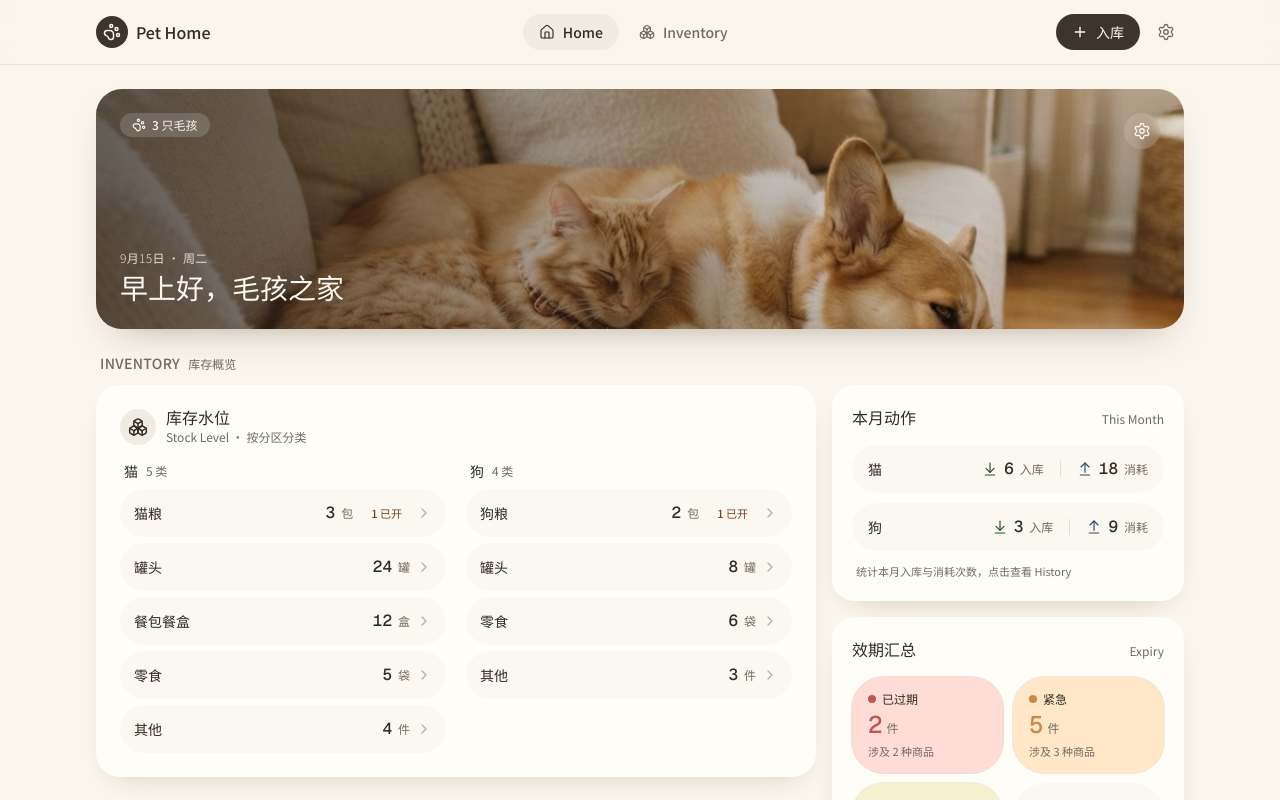
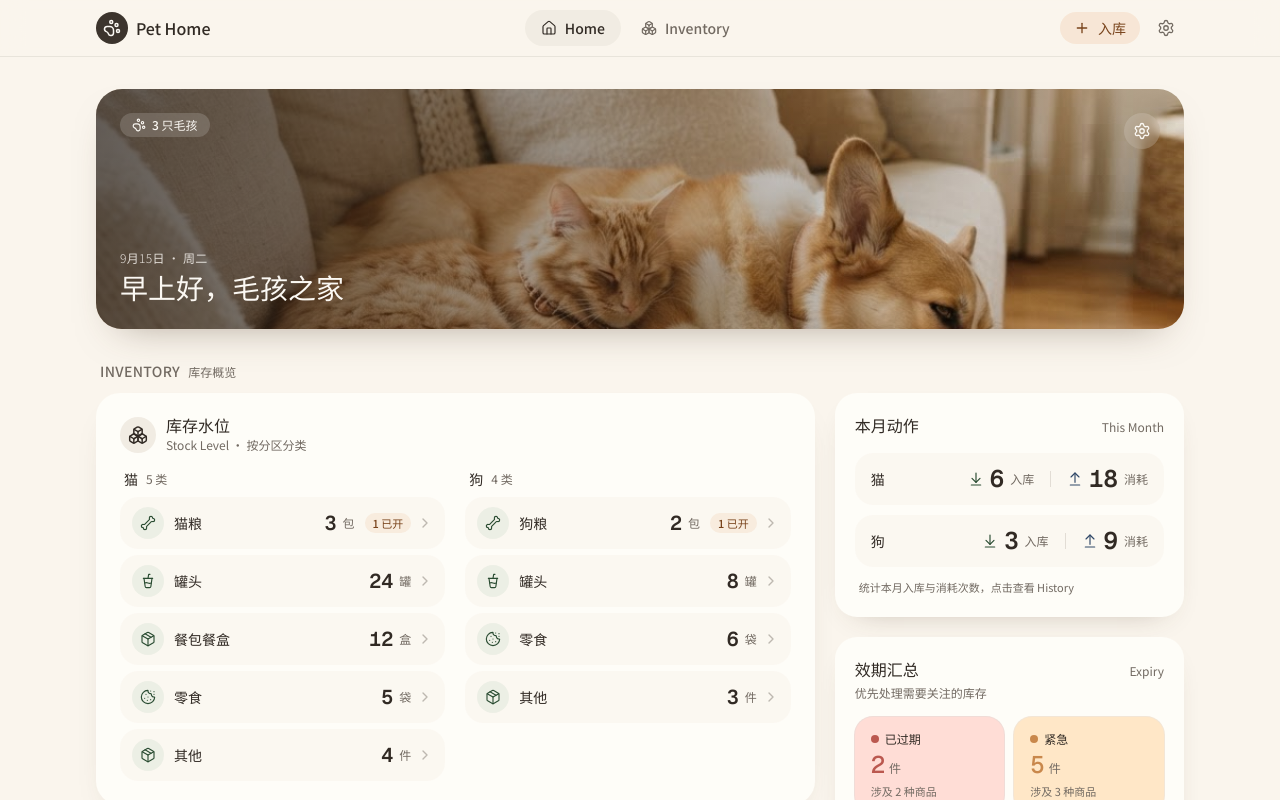
Before and after one commit to ivyliu-collab/mayo-and-bonnie, a Next.js app: page / in a window 1280 px wide. Shown: the top 800 px of the page. Built offline with nearby package versions, Linux system fonts and the light colour scheme.

Commit message:
feat: adjust spacing and add icons to stock level card and enhance expiry card layout

```diff
--- a/app/page.tsx
+++ b/app/page.tsx
@@ -11,11 +11,11 @@ export default function HomePage() {
     <div className="min-h-dvh bg-background">
       <TopBar />
 
-      <main className="mx-auto max-w-6xl px-4 pb-28 pt-4 md:px-8 md:pb-12 md:pt-6">
+      <main className="mx-auto max-w-6xl px-4 pb-28 pt-5 md:px-8 md:pb-12 md:pt-8">
         <Hero />
 
         {/* Inventory Dashboard — primary content */}
-        <div className="mt-5 md:mt-6">
+        <div className="mt-6 md:mt-8">
           <div className="mb-3 flex items-baseline gap-2 px-1">
             <h2 className="text-sm font-medium uppercase tracking-wide text-muted-foreground">
               Inventory
@@ -23,11 +23,11 @@ export default function HomePage() {
             <span className="text-xs text-muted-foreground">库存概览</span>
           </div>
 
-          <div className="grid gap-4 md:grid-cols-3">
+          <div className="grid gap-5 md:grid-cols-3">
             <div className="md:col-span-2">
               <StockLevelCard />
             </div>
-            <div className="flex flex-col gap-4">
+            <div className="flex flex-col gap-5">
               <ThisMonthCard />
               <ExpiryCard />
             </div>
--- a/components/home/expiry-card.tsx
+++ b/components/home/expiry-card.tsx
@@ -34,7 +34,10 @@ export function ExpiryCard() {
   return (
     <section className="rounded-[22px] bg-card p-5 shadow-[0_12px_30px_-22px_rgba(80,60,40,0.45)]">
       <header className="mb-4 flex items-baseline justify-between">
-        <h2 className="text-base font-medium text-foreground">效期汇总</h2>
+        <div>
+          <h2 className="text-base font-medium text-foreground">效期汇总</h2>
+          <p className="mt-1 text-xs text-muted-foreground">优先处理需要关注的库存</p>
+        </div>
         <span className="text-xs text-muted-foreground">Expiry</span>
       </header>
 
@@ -46,8 +49,8 @@ export function ExpiryCard() {
             <button
               key={item.key}
               type="button"
-              className={`flex flex-col gap-1.5 rounded-2xl px-4 py-3.5 text-left transition-transform hover:-translate-y-0.5 ${
-                emphasize ? `${s.bg} ring-1 ${s.ring}` : 'bg-background/60'
+              className={`flex flex-col gap-1.5 rounded-[18px] px-4 py-3.5 text-left transition-transform hover:-translate-y-0.5 ${
+                emphasize ? `${s.bg} ring-1 ${s.ring}` : 'bg-background/35 opacity-60'
               }`}
             >
               <span className="flex items-center gap-1.5">
--- a/components/home/my-pets.tsx
+++ b/components/home/my-pets.tsx
@@ -28,16 +28,16 @@ function PetCard({ pet }: { pet: Pet }) {
   return (
     <button
       type="button"
-      className="group w-[264px] shrink-0 snap-start overflow-hidden rounded-[22px] bg-card text-left shadow-[0_12px_30px_-22px_rgba(80,60,40,0.45)] transition-transform hover:-translate-y-1"
+      className="group w-[264px] shrink-0 snap-start overflow-hidden rounded-[24px] bg-card text-left shadow-[0_18px_38px_-26px_rgba(80,60,40,0.42)] ring-1 ring-foreground/[0.035] transition-transform hover:-translate-y-1"
     >
       <div className="relative">
         <img
           src={pet.photo || '/placeholder.svg'}
           alt={`${pet.name}的照片`}
-          className="h-40 w-full object-cover"
+          className="h-44 w-full object-cover transition-transform duration-500 group-hover:scale-[1.025]"
         />
         <span
-          className={`absolute left-3 top-3 inline-flex items-center gap-1.5 rounded-full px-2.5 py-1 text-xs font-medium backdrop-blur-sm ${identity.chip}`}
+          className={`absolute left-3 top-3 inline-flex items-center gap-1.5 rounded-full bg-card/80 px-2.5 py-1 text-xs font-medium backdrop-blur-sm ${identity.chip}`}
         >
           <span className={`size-2 rounded-full ${identity.dot}`} />
           {pet.type}
--- a/components/home/stock-level-card.tsx
+++ b/components/home/stock-level-card.tsx
@@ -1,26 +1,49 @@
-import { ChevronRight, Boxes } from 'lucide-react'
+import {
+  ChevronRight,
+  Boxes,
+  Bone,
+  CupSoda,
+  Cookie,
+  Package,
+} from 'lucide-react'
 import { stockSections, type StockCategory } from '@/lib/mock-data'
 
+const categoryIcons = {
+  猫粮: Bone,
+  狗粮: Bone,
+  罐头: CupSoda,
+  零食: Cookie,
+  '餐包餐盒': Package,
+  其他: Package,
+}
+
 function CategoryRow({ category }: { category: StockCategory }) {
+  const Icon = categoryIcons[category.name as keyof typeof categoryIcons] ?? Package
+
   return (
     <button
       type="button"
-      className="group flex w-full items-center justify-between gap-3 rounded-2xl bg-background/60 px-3.5 py-3 text-left transition-colors hover:bg-accent/60"
+      className="group flex w-full items-center justify-between gap-3 rounded-[18px] bg-background/55 px-3 py-2.5 text-left transition-colors hover:bg-sage/10"
     >
-      <span className="text-sm font-medium text-foreground">
-        {category.name}
+      <span className="flex min-w-0 items-center gap-2.5">
+        <span className="flex size-8 shrink-0 items-center justify-center rounded-xl bg-sage/15 text-sage-foreground">
+          <Icon className="size-4" strokeWidth={1.7} />
+        </span>
+        <span className="truncate text-sm font-medium text-foreground">
+          {category.name}
+        </span>
       </span>
       <span className="flex items-center gap-1.5">
-        <span className="font-mono text-base font-medium tabular-nums text-foreground">
+        <span className="font-mono text-xl font-semibold tabular-nums leading-none text-foreground">
           {category.quantity}
         </span>
         <span className="text-xs text-muted-foreground">{category.unit}</span>
         {category.opened ? (
-          <span className="ml-1 rounded-full bg-apricot-soft px-2 py-0.5 text-[11px] font-medium text-apricot-foreground">
+          <span className="ml-1 rounded-full bg-apricot/20 px-2 py-0.5 text-[11px] font-medium text-apricot-foreground">
             {category.opened} 已开
           </span>
         ) : null}
-        <ChevronRight className="size-4 text-muted-foreground/50 transition-transform group-hover:translate-x-0.5" />
+        <ChevronRight className="size-4 text-muted-foreground/45 transition-transform group-hover:translate-x-0.5" />
       </span>
     </button>
   )
@@ -28,7 +51,7 @@ function CategoryRow({ category }: { category: StockCategory }) {
 
 export function StockLevelCard() {
   return (
-    <section className="rounded-[24px] bg-card p-5 shadow-[0_12px_30px_-22px_rgba(80,60,40,0.45)] sm:p-6">
+    <section className="rounded-[24px] bg-card p-5 shadow-[0_16px_34px_-24px_rgba(80,60,40,0.38)] sm:p-6">
       <header className="mb-4 flex items-center justify-between">
         <div className="flex items-center gap-2.5">
           <span className="flex size-9 items-center justify-center rounded-xl bg-secondary text-foreground">
--- a/components/home/this-month-card.tsx
+++ b/components/home/this-month-card.tsx
@@ -13,7 +13,7 @@ export function ThisMonthCard() {
         {thisMonth.map((item) => (
           <div
             key={item.section}
-            className="flex items-center justify-between rounded-2xl bg-background/60 px-4 py-3"
+            className="flex items-center justify-between rounded-[18px] bg-background/55 px-4 py-3.5"
           >
             <span className="text-sm font-medium text-foreground">
               {item.section}
@@ -24,7 +24,7 @@ export function ThisMonthCard() {
                 className="flex items-center gap-1.5 text-left transition-opacity hover:opacity-70"
               >
                 <ArrowDownToLine className="size-4 text-sage-foreground" strokeWidth={1.75} />
-                <span className="font-mono text-base font-medium tabular-nums text-foreground">
+                <span className="font-mono text-2xl font-semibold leading-none tabular-nums text-foreground">
                   {item.stockIn}
                 </span>
                 <span className="text-xs text-muted-foreground">入库</span>
@@ -35,7 +35,7 @@ export function ThisMonthCard() {
                 className="flex items-center gap-1.5 text-left transition-opacity hover:opacity-70"
               >
                 <ArrowUpFromLine className="size-4 text-slate-blue-foreground" strokeWidth={1.75} />
-                <span className="font-mono text-base font-medium tabular-nums text-foreground">
+                <span className="font-mono text-2xl font-semibold leading-none tabular-nums text-foreground">
                   {item.consume}
                 </span>
                 <span className="text-xs text-muted-foreground">消耗</span>
--- a/components/home/top-bar.tsx
+++ b/components/home/top-bar.tsx
@@ -5,7 +5,7 @@ import { Home, Boxes, Plus, Settings, PawPrint } from 'lucide-react'
 export function TopBar() {
   return (
     <header className="sticky top-0 z-30 hidden border-b border-border/70 bg-background/80 backdrop-blur-md md:block">
-      <div className="mx-auto flex max-w-6xl items-center justify-between px-8 py-3.5">
+      <div className="mx-auto flex max-w-6xl items-center justify-between px-8 py-2.5">
         <div className="flex items-center gap-2">
           <span className="flex size-8 items-center justify-center rounded-xl bg-primary text-primary-foreground">
             <PawPrint className="size-4.5" strokeWidth={2} />
@@ -33,7 +33,7 @@ export function TopBar() {
         <div className="flex items-center gap-2">
           <button
             type="button"
-            className="flex items-center gap-2 rounded-full bg-primary px-4 py-2 text-sm font-medium text-primary-foreground transition-transform active:scale-95"
+            className="flex items-center gap-2 rounded-full bg-apricot/25 px-3.5 py-1.5 text-sm font-medium text-apricot-foreground transition-colors hover:bg-apricot/35 active:scale-95"
           >
             <Plus className="size-4" strokeWidth={2} />
             入库
```
